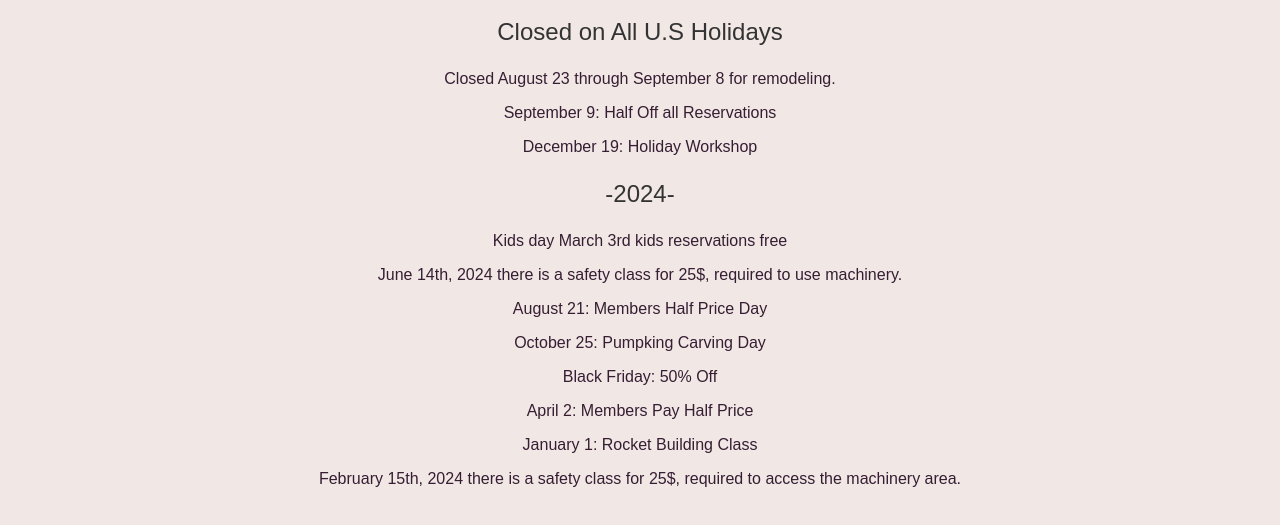
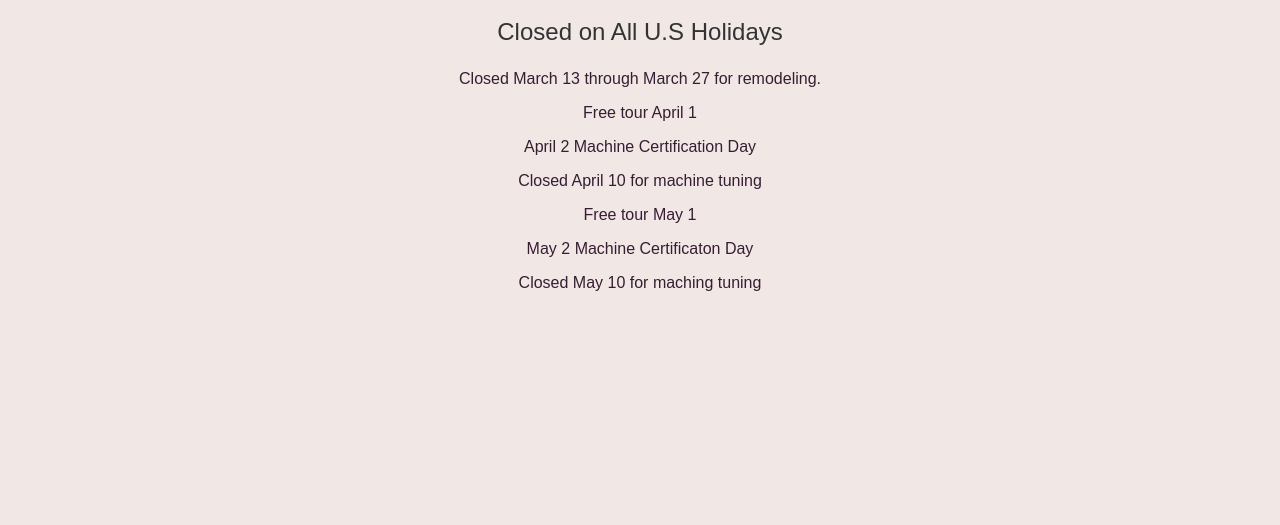
Before and after one commit to emmettzi/edmondsmakerspace, a plain HTML site: page calendar.html in a window 1280 px wide. Shown: the part 249-774 px from the top of the page. Drawn offline with Linux system fonts and the light colour scheme.

Commit message:
Update calendar.html

```diff
--- a/calendar.html
+++ b/calendar.html
@@ -90,18 +90,13 @@
 <main class="main">
   <div class="date"><p class="big-text">Important Dates</p></div>
   <div class="date"><p class="medium-text">Closed on All U.S Holidays</p></div>
-  <div class="date"><p text-size="medium">Closed August 23 through September 8 for remodeling.</p></div>
-  <div class="date"><p text-size="medium">September 9: Half Off all Reservations</p></div>
-  <div class="date"><p text-size="medium">December 19: Holiday Workshop</p></div>
-  <div class="date"><p class="medium-text">-2024-</p></div>
-  <div class="date"><p text-size="medium">Kids day March 3rd kids reservations free</p></div>
-  <div class="date"><p text-size="medium">June 14th, 2024 there is a safety class for 25$, required to use machinery.</p></div>
-  <div class="date"><p text-size="medium">August 21: Members Half Price Day</p></div>
-  <div class="date"><p text-size="medium">October 25: Pumpking Carving Day</p></div>
-  <div class="date"><p text-size="medium">Black Friday: 50% Off </p></div>
-  <div class="date"><p text-size="medium">April 2: Members Pay Half Price</p></div>
-  <div class="date"><p text-size="medium">January 1: Rocket Building Class</p></div>
-  <div class="date"><p text-size="medium">February 15th, 2024 there is a safety class for 25$, required to access the machinery area.</p></div>
+  <div class="date"><p text-size="medium">Closed March 13 through March 27 for remodeling.</p></div>
+  <div class="date"><p text-size="medium">Free tour April 1</p></div>
+  <div class="date"><p text-size="medium">April 2 Machine Certification Day</p></div>
+  <div class="date"><p text-size="medium">Closed April 10 for machine tuning</p></div>
+  <div class="date"><p text-size="medium">Free tour May 1</p></div>
+  <div class="date"><p text-size="medium">May 2 Machine Certificaton Day</p></div>
+  <div class="date"><p text-size="medium">Closed May 10 for maching tuning</p></div>
 </main>
 </body>
 </html>
```
